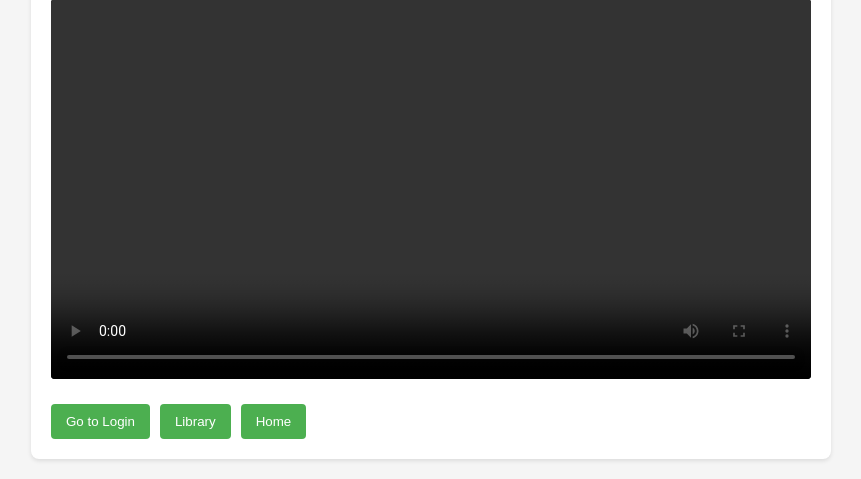
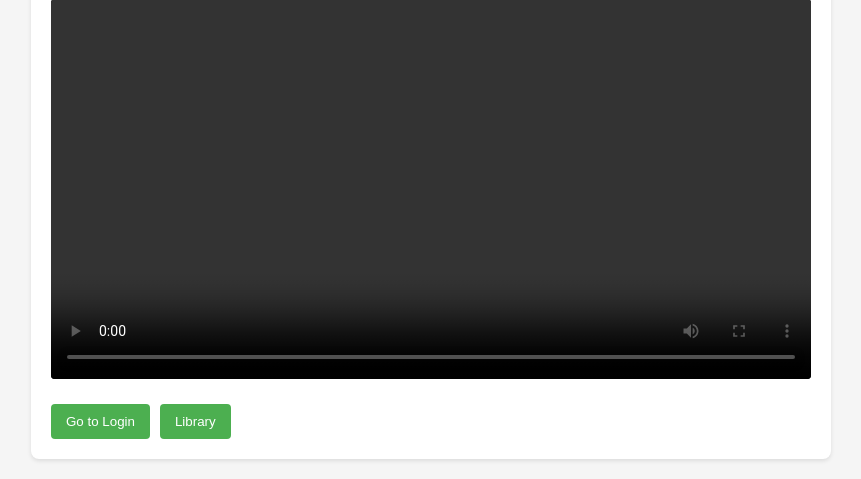
Before and after one commit to QuantumPickleJar/secure-media-depot, a Flask app: page /media/player in a window 1280 px wide. Shown: the part 413-892 px from the top of the page, without its empty margins (209-1070 px from the left). Run offline with Flask 2, Linux system fonts and the light colour scheme; data that the repository does not hold is empty.

Commit message:
fix: update navigation buttons to use url_for for consistency, updated readme

```diff
--- a/python/templates/video_player.html
+++ b/python/templates/video_player.html
@@ -42,9 +42,8 @@
         </div>
 
         <div class="button-group">
-            <button onclick="window.location.href='/login'">Go to Login</button>
-            <button onclick="window.location.href='/files'">Library</button>
-            <button onclick="window.location.href='/'">Home</button>
+            <button onclick="window.location.href='{{ url_for('ui.login_page') }}'">Go to Login</button>
+            <button onclick="window.location.href='{{ url_for('ui.files_page') }}'">Library</button>
         </div>
     </div>
 
```
Also changed, not shown: python/README.md.
